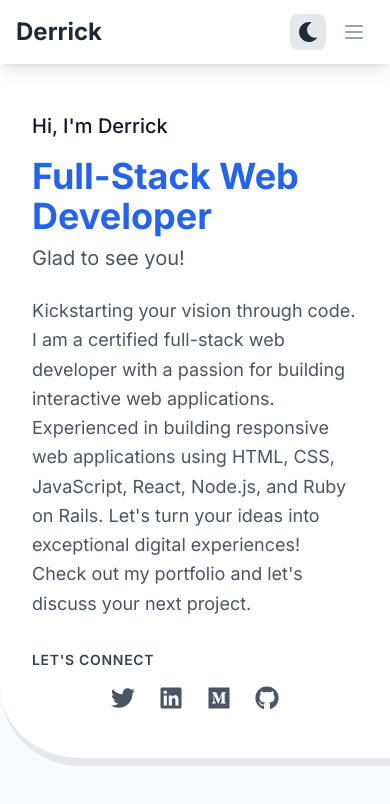
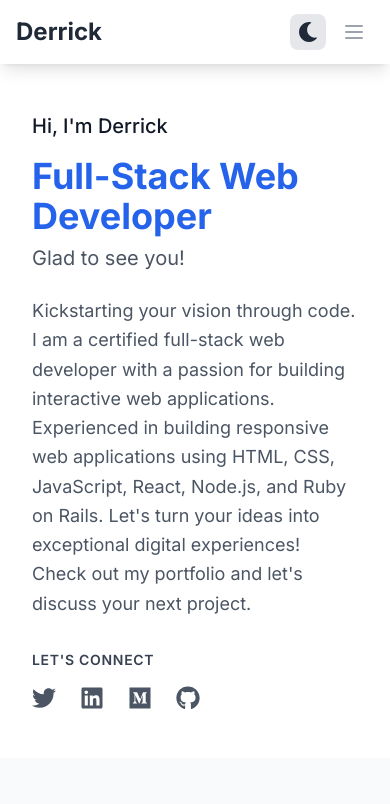
Before and after one commit to derrick1451/Portfolio, a React (Vite) app: page / in a window 390 px wide. Shown: the top 804 px of the page. Built offline with nearby package versions, Linux system fonts and the light colour scheme.

Commit message:
Make more corrections

```diff
--- a/src/components/Hero.jsx
+++ b/src/components/Hero.jsx
@@ -22,14 +22,14 @@ const Hero = () => {
     };
 
     const socialLinks = [
-        { icon: <FaTwitter />, url: 'https://twitter.com/yourusername' },
-        { icon: <FaLinkedin />, url: 'https://linkedin.com/in/yourusername' },
-        { icon: <FaMedium />, url: 'https://medium.com/@yourusername' },
-        { icon: <FaGithub />, url: 'https://github.com/yourusername' }
+        { icon: <FaTwitter />, url: 'https://x.com/DerrickHayle' },
+        { icon: <FaLinkedin />, url: 'https://www.linkedin.com/in/okongo-derrick/' },
+        { icon: <FaMedium />, url: 'https://medium.com/@haylederrick14' },
+        { icon: <FaGithub />, url: 'https://github.com/derrick1451/' }
     ];
 
     return (
-        <section className="flex border-b-8 border-gainsboro-600 rounded-bl-[80px] items-center justify-center bg-white dark:bg-gray-900 px-8 sm:px-6 max-sm:pt-16 lg:px-8">
+        <section id="home" className="flex items-center justify-center bg-white dark:bg-gray-900 px-8 sm:px-6 max-sm:pt-16 lg:px-8">
             <motion.div
                 className="max-w-7xl mx-auto py-12 sm:py-24"
                 variants={containerVariants}
@@ -74,7 +74,7 @@ const Hero = () => {
                             <h2 className="text-sm font-semibold text-gray-700 dark:text-gray-300 tracking-wider">
                                 LET'S CONNECT
                             </h2>
-                            <div className="mt-4 flex space-x-6 sm:justify-start justify-center">
+                            <div className="mt-4 flex space-x-6 sm:justify-start">
                                 {socialLinks.map((social, index) => (
                                     <motion.a
                                         key={index}
--- a/src/index.css
+++ b/src/index.css
@@ -1,7 +1,11 @@
 @tailwind base;
 @tailwind components;
 @tailwind utilities;
-
+@layer components {
+ #root {
+  height:100vh;
+ }
+}
 @layer base {
   html {
     -webkit-tap-highlight-color: transparent;
```
